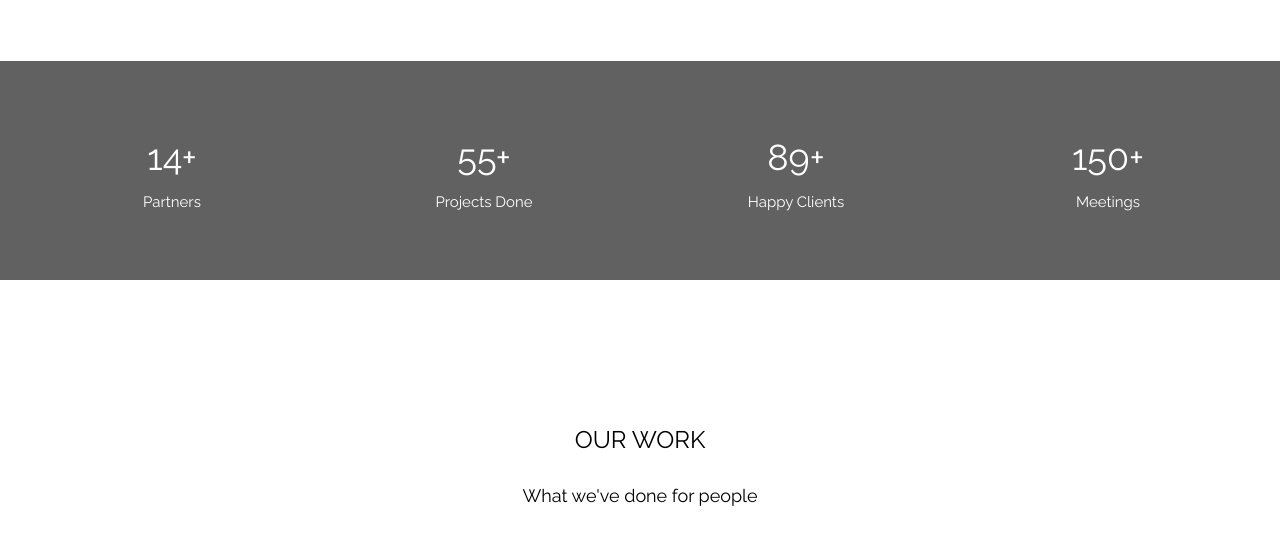
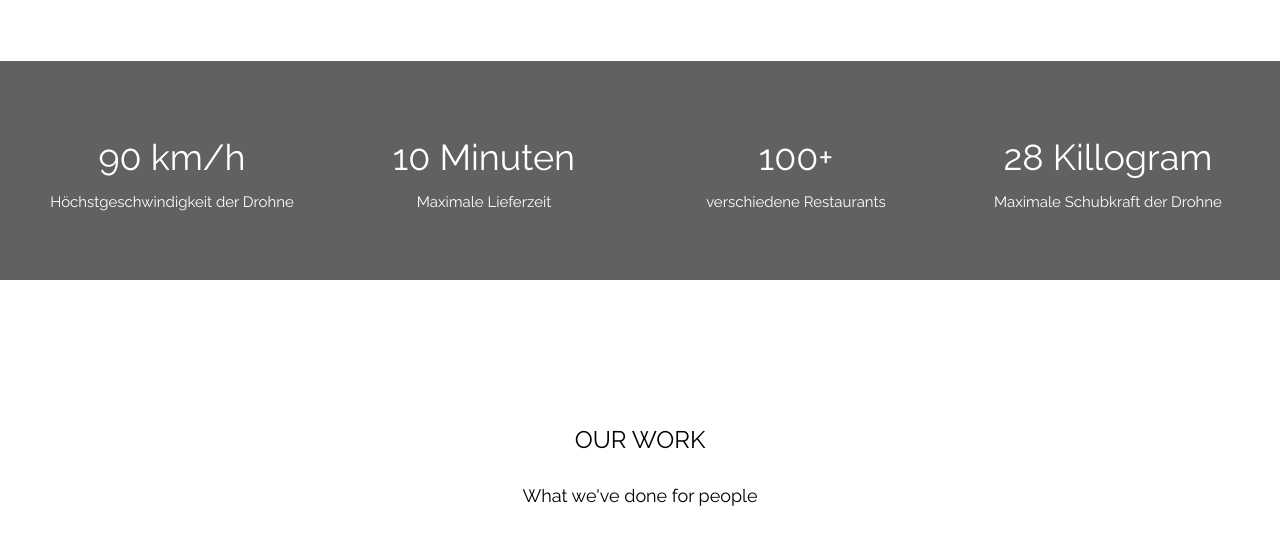
Before and after one commit to nilshirschi23/flying-food.com, a plain HTML site: page index.html in a window 1280 px wide. Shown: the part 2980-3535 px from the top of the page. Drawn offline with nearby package versions, Linux system fonts and the light colour scheme.

Commit message:
Update index.html

```diff
--- a/index.html
+++ b/index.html
@@ -181,20 +181,20 @@ Alle technischen Komponenten und deren Anordnung sind aus eigener Inovation ents
 <!-- Promo Section "Statistics" -->
 <div class="w3-container w3-row w3-center w3-dark-grey w3-padding-64">
   <div class="w3-quarter">
-    <span class="w3-xxlarge">14+</span>
-    <br>Partners
+    <span class="w3-xxlarge">90 km/h</span>
+    <br>Höchstgeschwindigkeit der Drohne
   </div>
   <div class="w3-quarter">
-    <span class="w3-xxlarge">55+</span>
-    <br>Projects Done
+    <span class="w3-xxlarge">10 Minuten</span>
+    <br>Maximale Lieferzeit
   </div>
   <div class="w3-quarter">
-    <span class="w3-xxlarge">89+</span>
-    <br>Happy Clients
+    <span class="w3-xxlarge">100+</span>
+    <br>verschiedene Restaurants
   </div>
   <div class="w3-quarter">
-    <span class="w3-xxlarge">150+</span>
-    <br>Meetings
+    <span class="w3-xxlarge">28 Killogram</span>
+    <br>Maximale Schubkraft der Drohne
   </div>
 </div>
 
```
